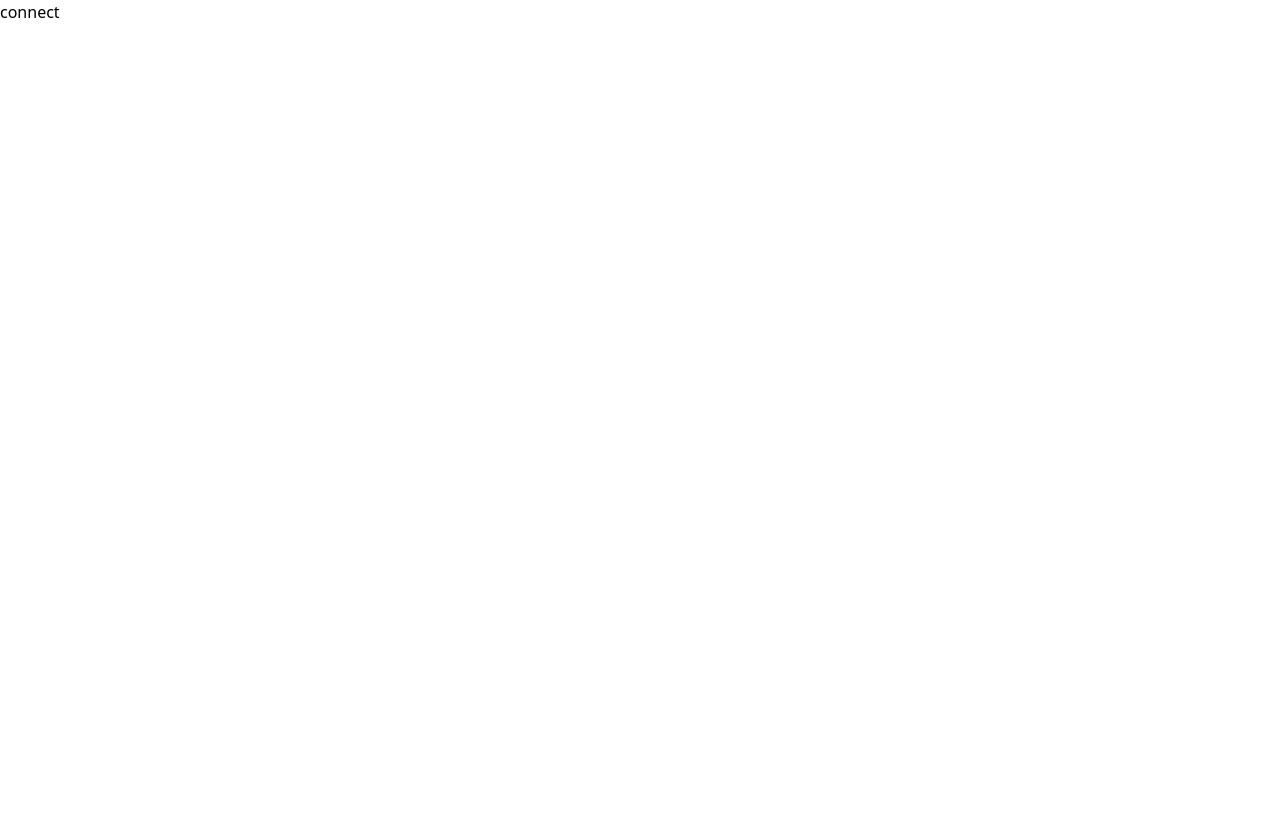
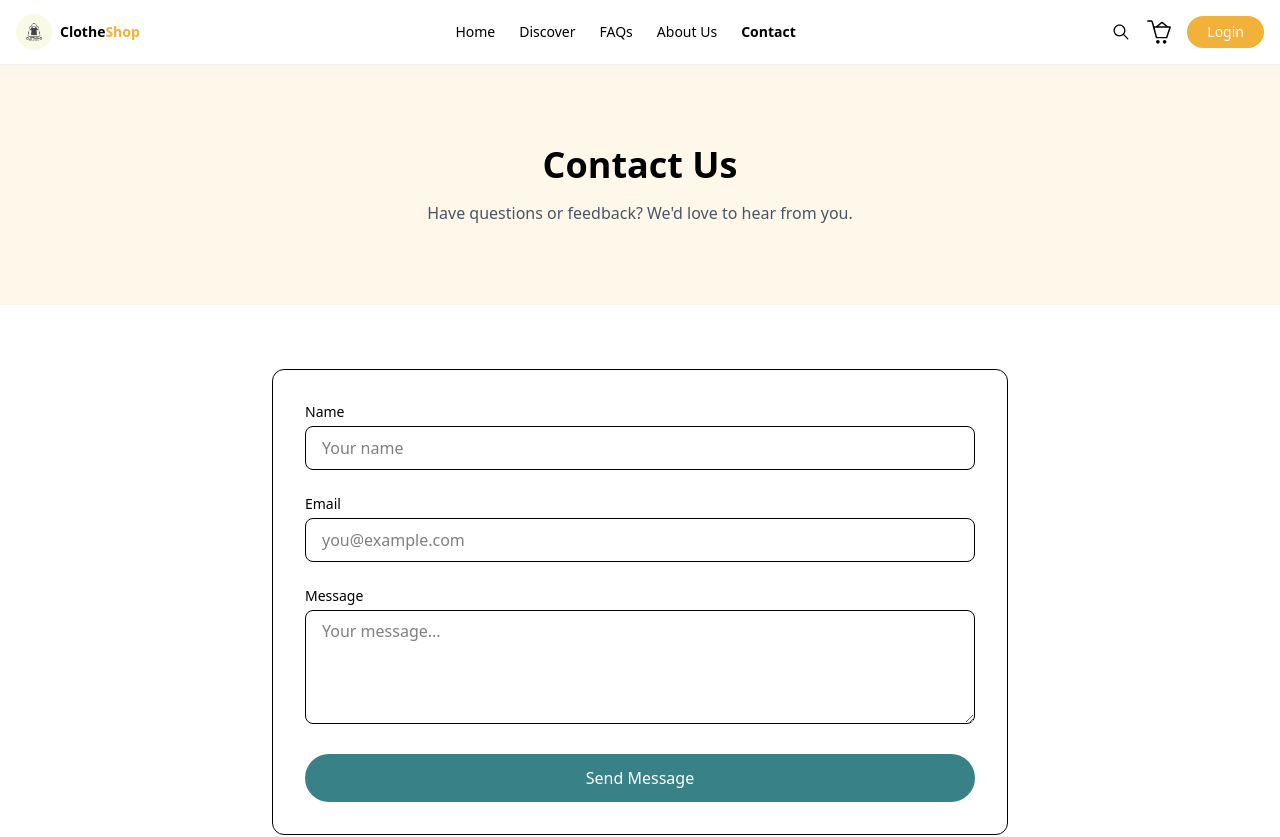
Before and after one commit to SoroushTarizade/clotheshop, a Next.js app: page /connect in a window 1280 px wide. Shown: the top 837 px of the page. Before the commit the page ends 800 px from the top, so only its background shows below. Built offline with nearby package versions, Linux system fonts and the light colour scheme.

Commit message:
added connect page

```diff
--- a/app/connect/page.js
+++ b/app/connect/page.js
@@ -1,11 +1,61 @@
-import React from 'react';
+"use client";
 
-const Page = () => {
+import Navbar from "@/components/navbar/Navbar";
+import Footer from "@/components/footer/Footer";
+
+export default function ContactPage() {
     return (
-        <div>
-            connect
-        </div>
+        <>
+            <Navbar />
+
+            <section className="bg-[#F2B138]/10 py-20">
+                <div className="max-w-3xl mx-auto px-4 text-center">
+                    <h1 className="text-4xl font-bold mb-4">Contact Us</h1>
+                    <p className="text-gray-600">
+                        Have questions or feedback? We'd love to hear from you.
+                    </p>
+                </div>
+            </section>
+
+            <main className="max-w-3xl mx-auto px-4 py-16">
+                <form className="bg-white border rounded-xl p-8 space-y-6">
+                    <div>
+                        <label className="block text-sm mb-1">Name</label>
+                        <input
+                            type="text"
+                            className="w-full border rounded-lg h-11 px-4 focus:ring-2 focus:ring-[#388186] outline-none"
+                            placeholder="Your name"
+                        />
+                    </div>
+
+                    <div>
+                        <label className="block text-sm mb-1">Email</label>
+                        <input
+                            type="email"
+                            className="w-full border rounded-lg h-11 px-4 focus:ring-2 focus:ring-[#388186] outline-none"
+                            placeholder="you@example.com"
+                        />
+                    </div>
+
+                    <div>
+                        <label className="block text-sm mb-1">Message</label>
+                        <textarea
+                            rows="4"
+                            className="w-full border rounded-lg px-4 py-2 focus:ring-2 focus:ring-[#388186] outline-none"
+                            placeholder="Your message..."
+                        />
+                    </div>
+
+                    <button
+                        type="submit"
+                        className="w-full bg-[#388186] text-white rounded-full py-3 hover:brightness-110 transition"
+                    >
+                        Send Message
+                    </button>
+                </form>
+            </main>
+
+            <Footer />
+        </>
     );
 }
-
-export default Page;
```
